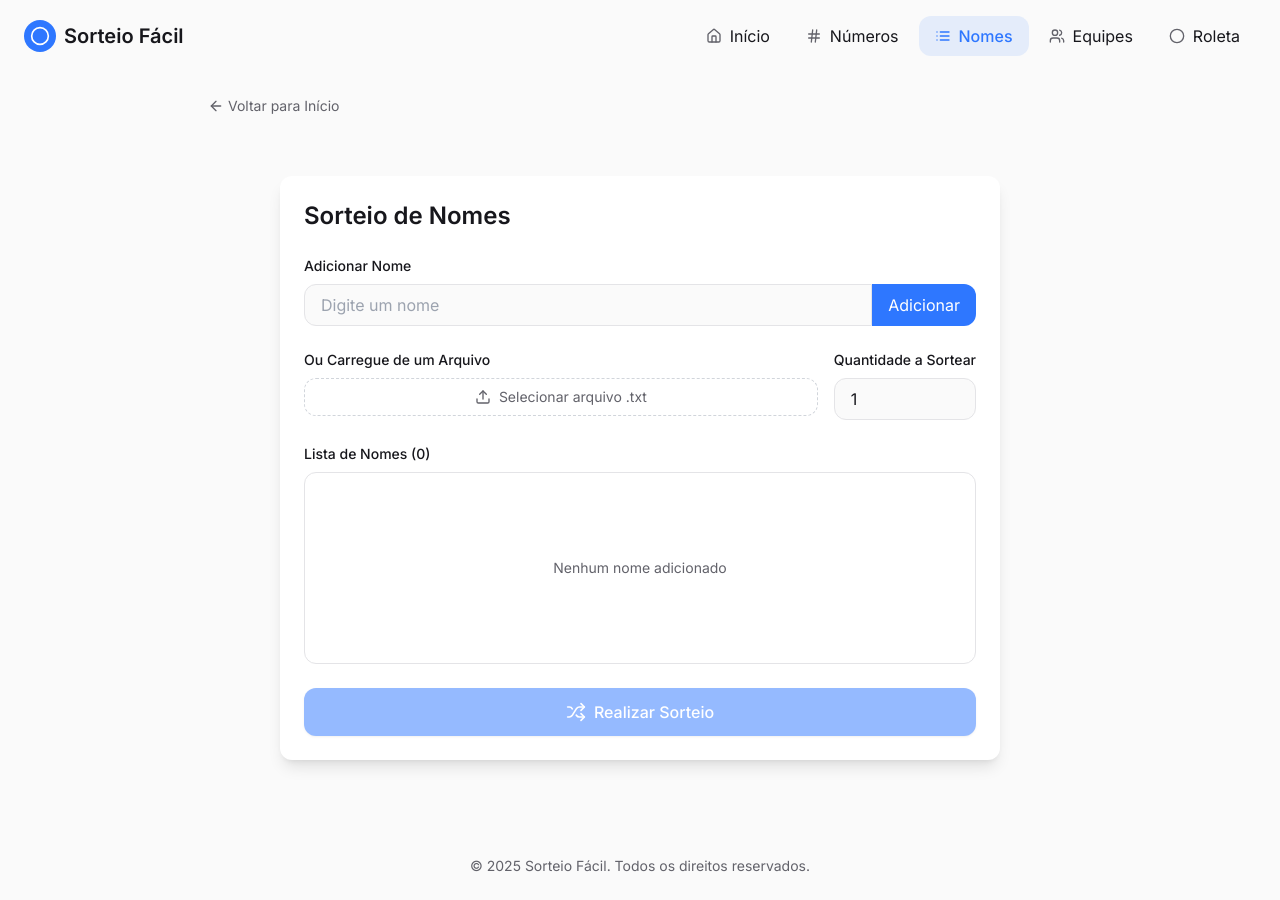
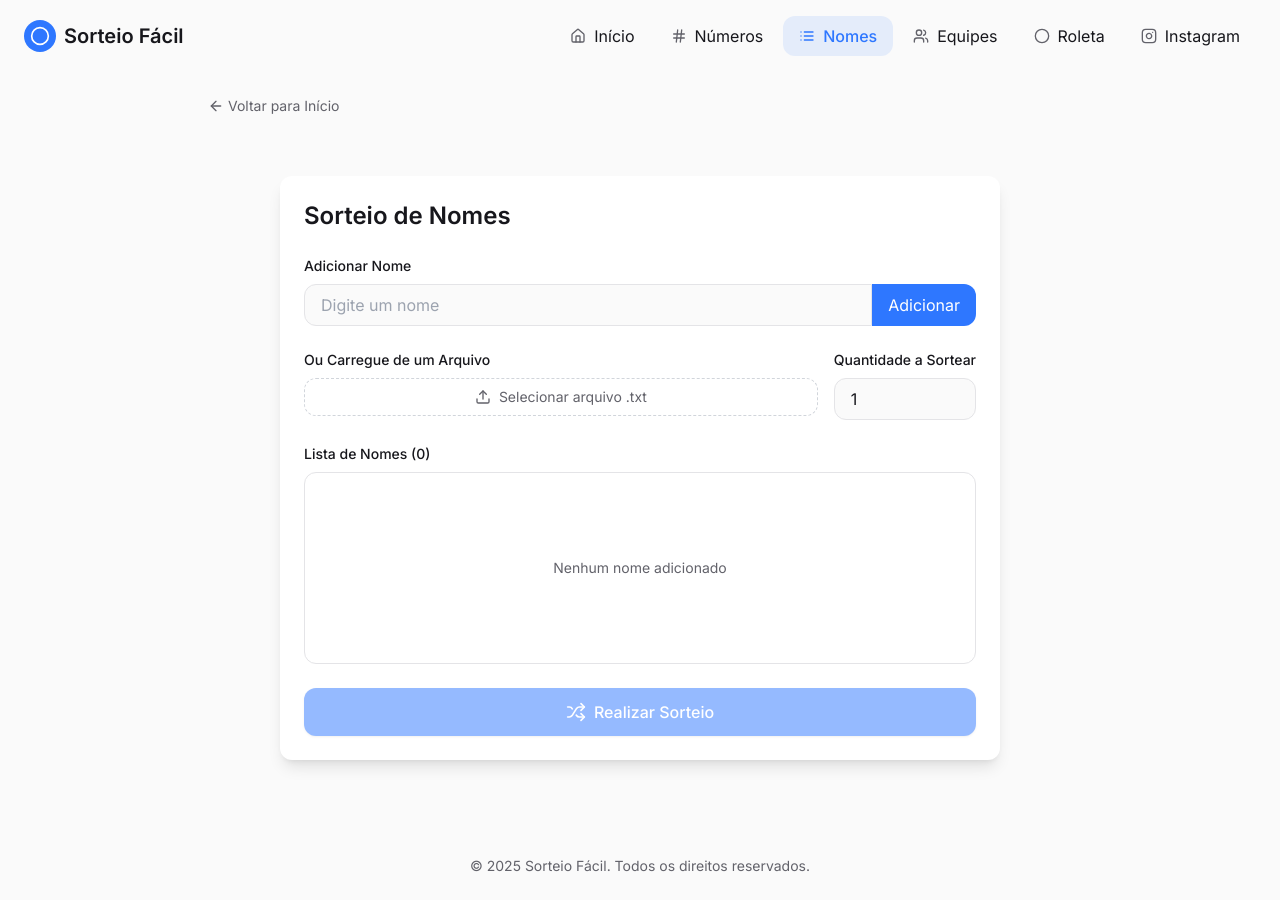
Before and after one commit to ivancrp/sorteo-facil, a React (Vite) app: page /sorteio/nomes in a window 1280 px wide. Built offline with nearby package versions, Linux system fonts and the light colour scheme.

Commit message:
Add Instagram draw to menu
Adds the Instagram draw option to the header navigation.

```diff
--- a/src/components/Header.tsx
+++ b/src/components/Header.tsx
@@ -1,7 +1,7 @@
 
 import { useState, useEffect } from 'react';
 import { useLocation, Link } from 'react-router-dom';
-import { Home, Hash, Users, List, Circle } from 'lucide-react';
+import { Home, Hash, Users, List, Circle, Instagram } from 'lucide-react';
 import { cn } from '@/lib/utils';
 
 const Header = () => {
@@ -23,6 +23,7 @@ const Header = () => {
     { name: 'Nomes', href: '/sorteio/nomes', icon: List },
     { name: 'Equipes', href: '/sorteio/equipes', icon: Users },
     { name: 'Roleta', href: '/sorteio/roleta', icon: Circle },
+    { name: 'Instagram', href: '/sorteio/instagram', icon: Instagram },
   ];
 
   return (
```
